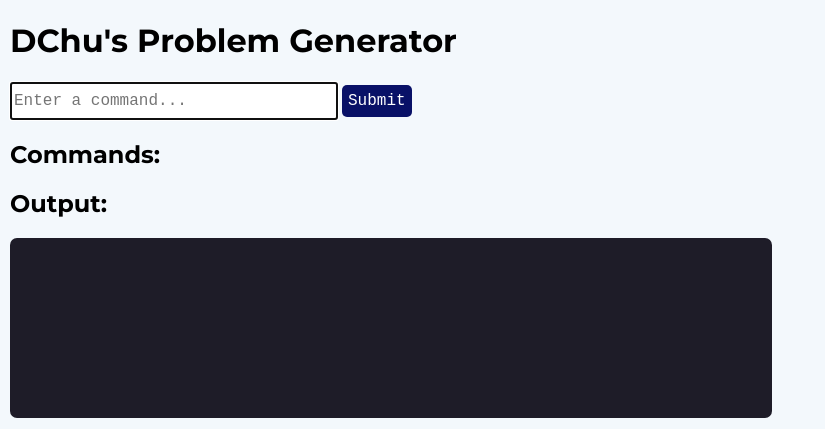
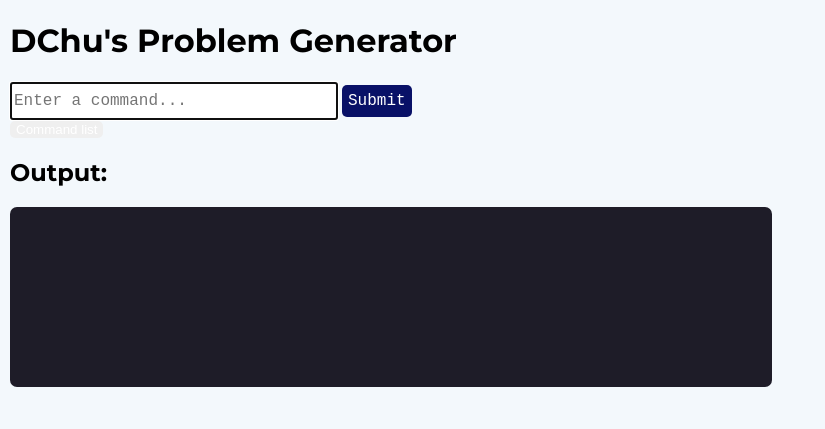
Before and after one commit to danchurlian/DChu-s-Problem-Generator, a Flask app: template templates/index.html in a window 1280 px wide. Shown: the part 32-461 px from the top of the page, without its empty margins (0-825 px from the left). Run offline with Flask 3, Linux system fonts and the light colour scheme; the template is opened without the code that fills it, so the values that code supplies are empty.

Commit message:
feat: add command dialog and open/close buttons

```diff
--- a/templates/index.html
+++ b/templates/index.html
@@ -13,11 +13,25 @@
     <button type="submit" class="courier-text">Submit</button>
   </form>
 
-  <h2>Commands:</h2>
+  <dialog id='home-command-list-dialog' class='help-section'>
+    <button
+      id='home-dialog-close-button'
+      class='dialog-close-button'
+      commandfor='home-command-list-dialog'
+      command='close'>
+      Close
+    </button>
 
-  <section class="help-section" id="home-help-section">
+    <h2>List of Commands</h2>
+
     {{ help_section_markdown|safe }}
-  </section>
+  </dialog>
+
+  <button
+    id='home-dialog-open-button'
+    class='dialog-open-button'
+    commandfor='home-command-list-dialog'
+    command='show-modal'>Command list</button>
 
   <h2>Output:</h2>
 
```
Also changed, not shown: templates/math_problem_generator.html (+6 -1 lines).
